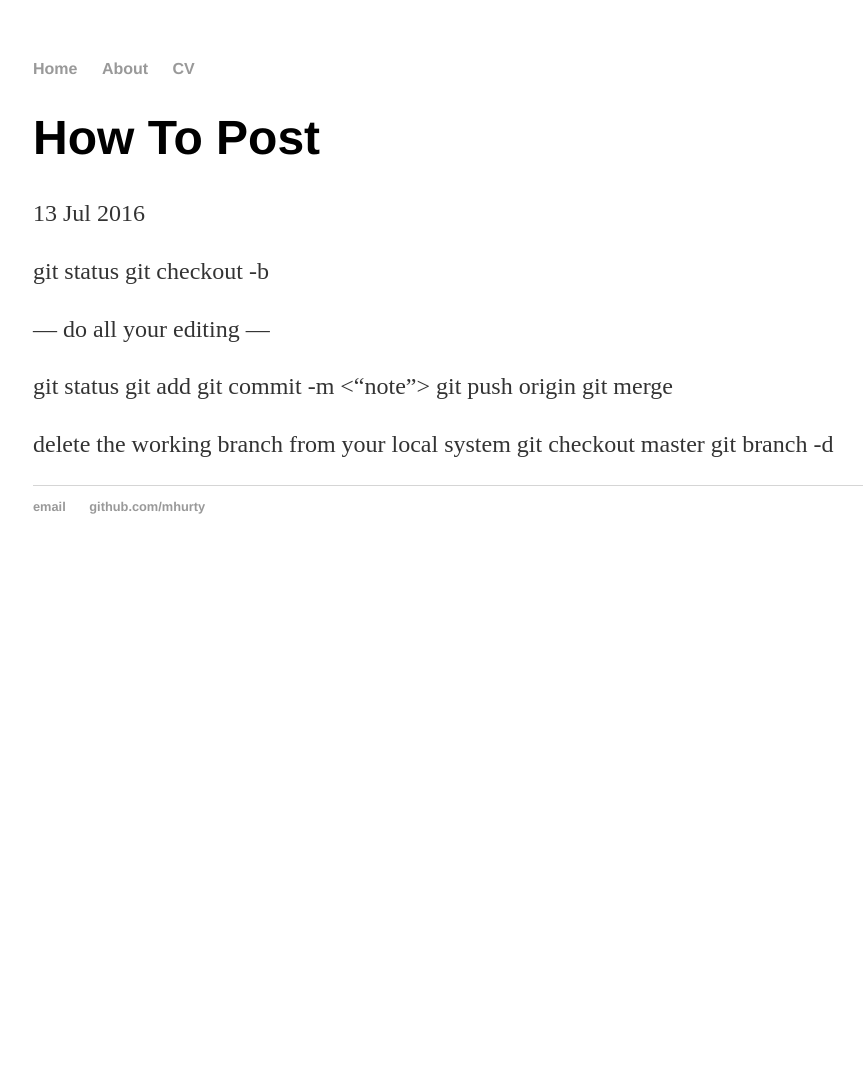
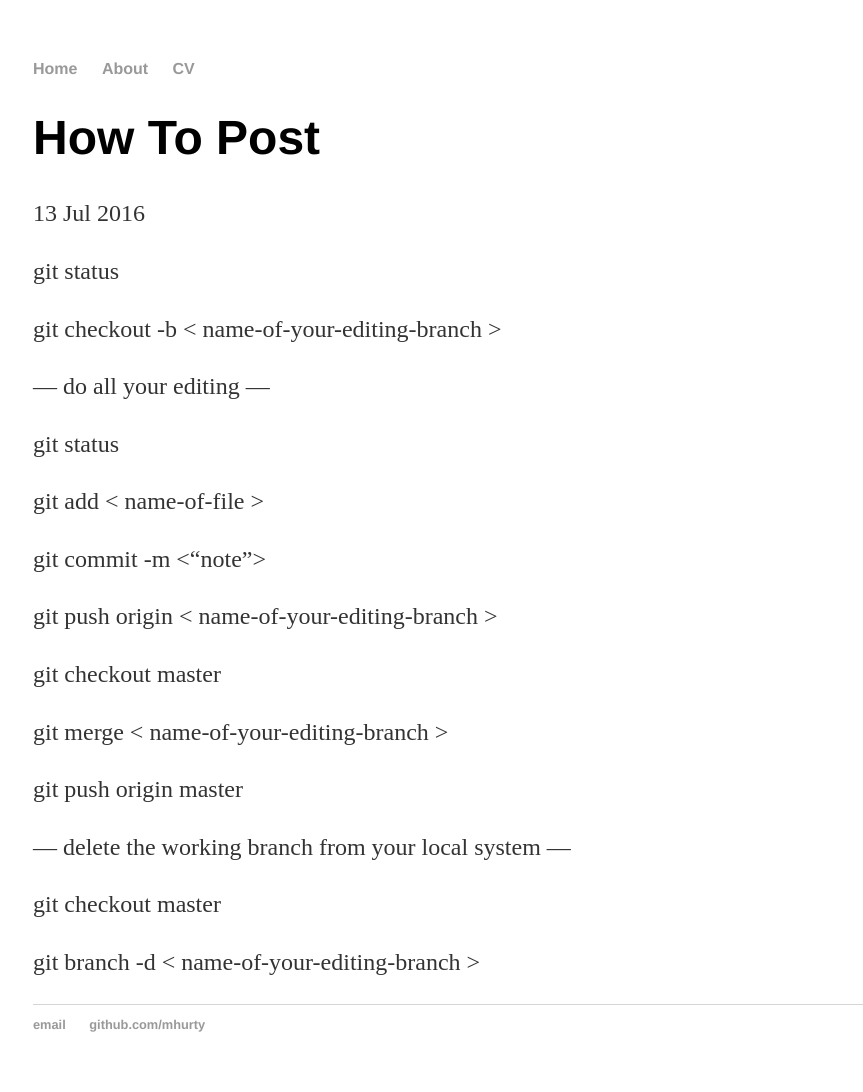
Before and after one commit to mhurty/mhurty.github.io, a Jekyll site: the page built from _posts/2016-07-13-how-to-post.md, in a window 1280 px wide. Shown: the whole page, without its empty margins (159-1022 px from the left). Built offline with Jekyll 4.4.1, drawn with Linux system fonts in a browser that asks for light colours; before the commit the page ends 900 px from its top, so only the background shows below that.

Commit message:
update the publish instructions

```diff
--- a/_posts/2016-07-13-how-to-post.md
+++ b/_posts/2016-07-13-how-to-post.md
@@ -5,16 +5,27 @@ date: 2016-07-13
 ---
 
 git status
-git checkout -b <name of your editing branch>
+
+git checkout -b < name-of-your-editing-branch >
 
 — do all your editing —
 
 git status
-git add <name of file>
+
+git add < name-of-file >
+
 git commit -m <“note”>
-git push origin <name of your editing branch>
-git merge <name of your editing branch>
 
-delete the working branch from your local system
+git push origin < name-of-your-editing-branch >
+
 git checkout master
-git branch -d <name of your editing branch>
+
+git merge < name-of-your-editing-branch >
+
+git push origin master
+
+— delete the working branch from your local system —
+
+git checkout master
+
+git branch -d < name-of-your-editing-branch >
```
Also changed, not shown: 1 other file.
